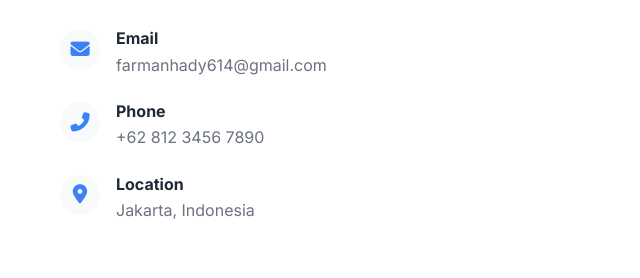
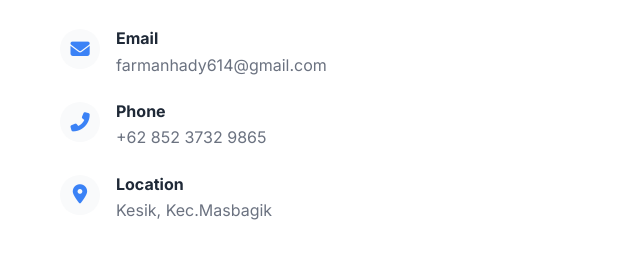
Before and after one commit to farmanhady614-web/portfolio-1, a plain HTML site: page index.html in a window 1280 px wide. Shown: the part 5072-5350 px from the top of the page, 0-640 px from the left. Drawn offline with Linux system fonts and the light colour scheme.

Commit message:
first commit: portfolio website

```diff
--- a/index.html
+++ b/index.html
@@ -503,14 +503,14 @@
                                 <i class="fas fa-phone-alt"></i>
                                 <div>
                                     <h4>Phone</h4>
-                                    <a href="tel:+6281234567890">+62 812 3456 7890</a>
+                                    <a href="tel:+6281234567890">+62 852 3732 9865</a>
                                 </div>
                             </div>
                             <div class="contact-item">
                                 <i class="fas fa-map-marker-alt"></i>
                                 <div>
                                     <h4>Location</h4>
-                                    <p>Jakarta, Indonesia</p>
+                                    <p>Kesik, Kec.Masbagik</p>
                                 </div>
                             </div>
                         </div>
```
